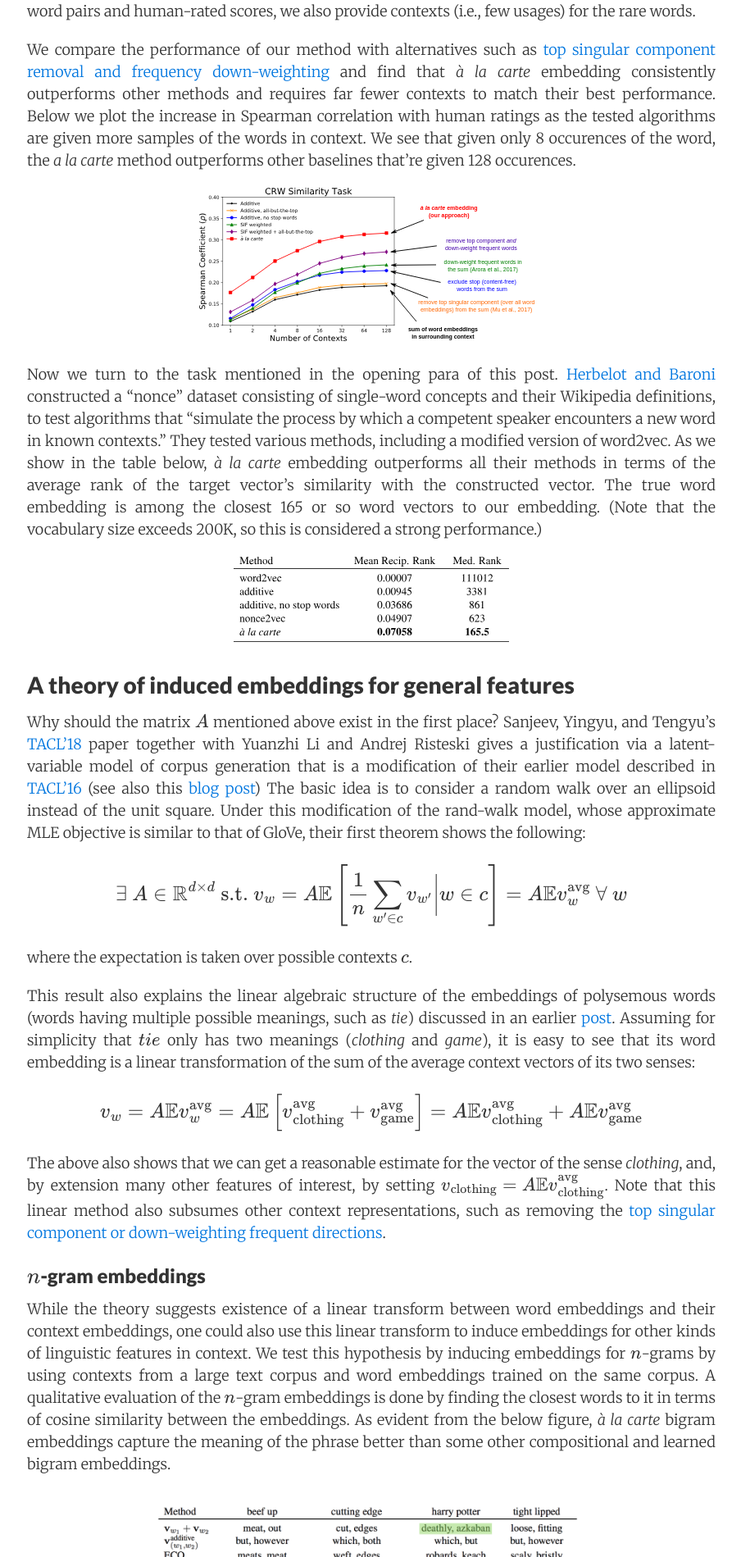
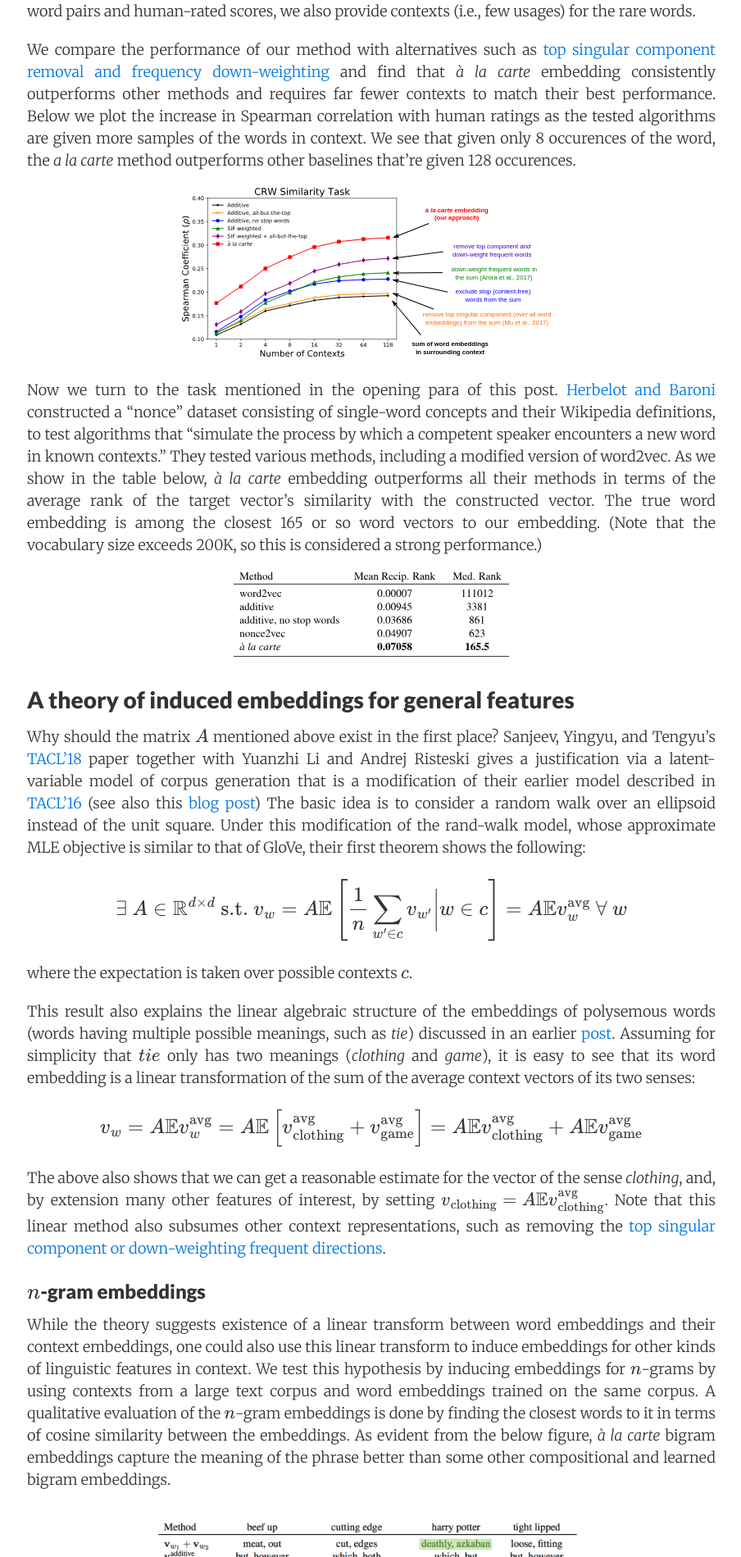
Before and after one commit to offconvex/offconvex.github.io, a Jekyll site: the page built from _posts/2018-09-18-alacarte.md, in a window 1280 px wide. Shown: the part 1884-3783 px from the top of the page at 82% size, without its empty margins (187-1091 px from the left). Built offline with Jekyll 4.4.1, drawn with Linux system fonts in a browser that asks for light colours; nearby versions of some CDN libraries; formulas are drawn with MathJax 3; comment, search, counter and statistics services are not loaded.

Commit message:
Update 2018-09-18-alacarte.md

```diff
--- a/_posts/2018-09-18-alacarte.md
+++ b/_posts/2018-09-18-alacarte.md
@@ -34,7 +34,7 @@
 Below we plot the increase in Spearman correlation with human ratings as the tested algorithms are given more samples of the words in context. We see that given only 8 occurences of the word, the *a la carte* method outperforms  other baselines that're given 128 occurences.
 
 <p style="text-align:center;">
-<img src="/assets/ALCcrwplot.svg" width="50%" />
+<img src="/assets/ALCcrwplot.svg" width="55%" />
 </p>
 
 Now we turn to the task mentioned in the opening para of this post. [Herbelot and Baroni](http://aclweb.org/anthology/D17-1030) constructed a "nonce" dataset consisting of single-word concepts and their Wikipedia definitions, to test algorithms that "simulate the process by which a competent speaker encounters a new word in known contexts." They tested various methods, including a modified version of word2vec.
```
